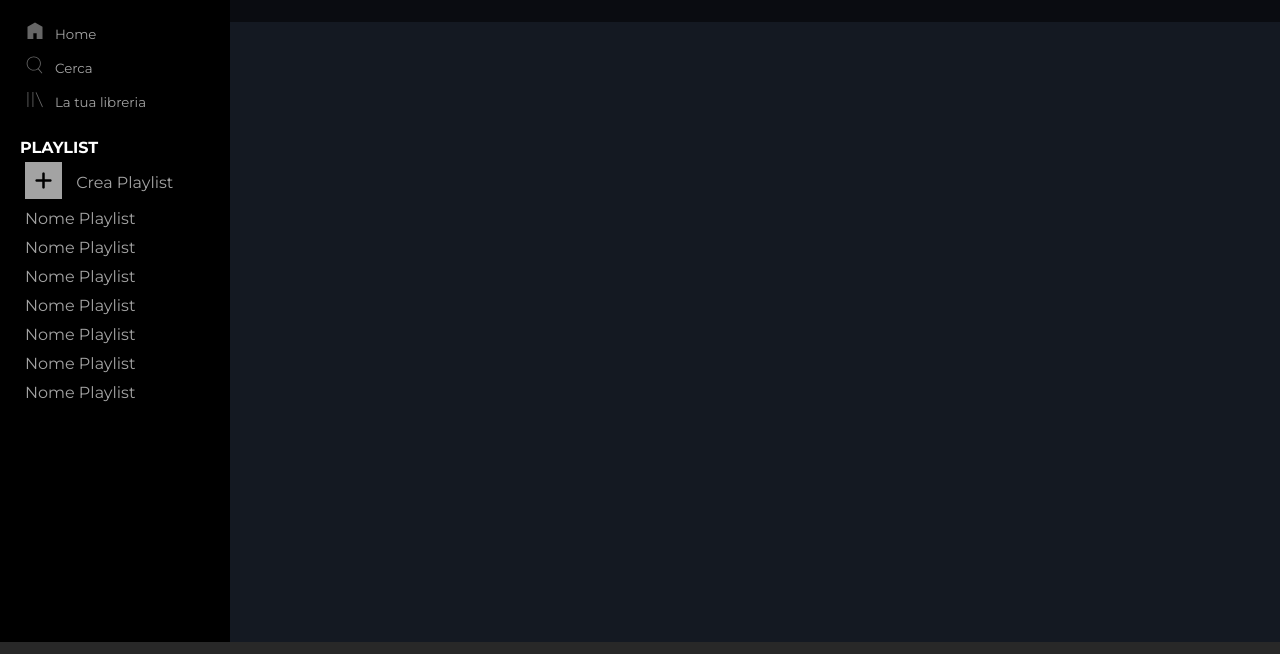
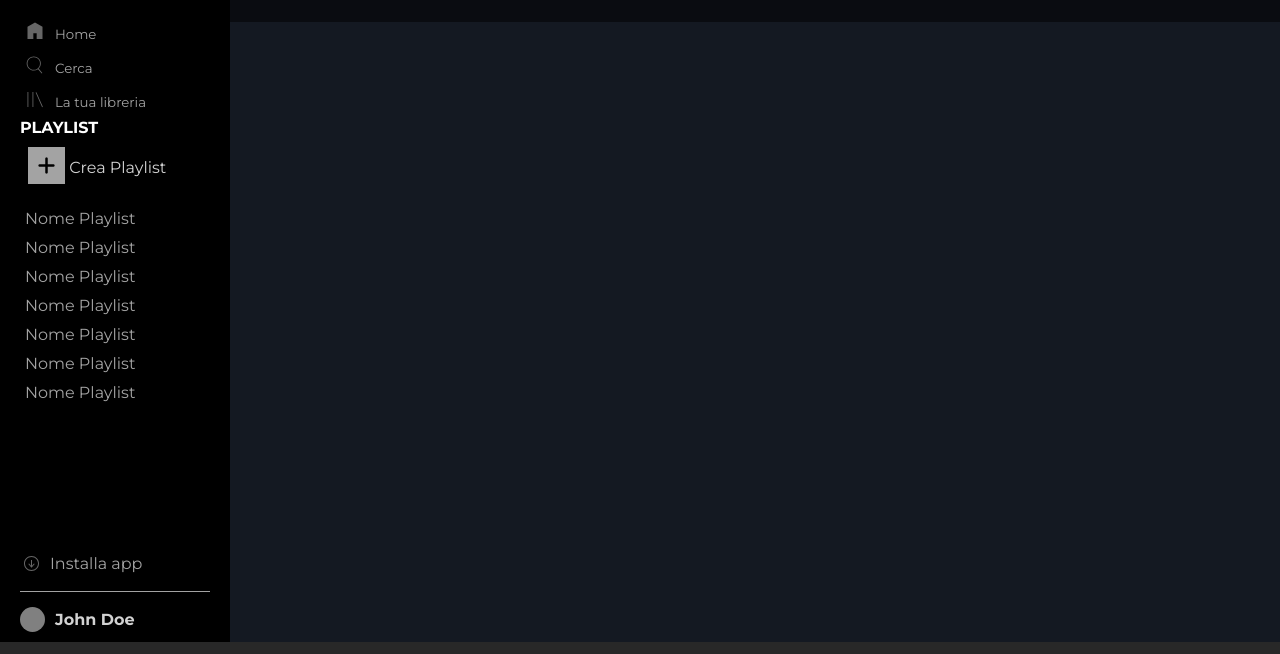
Before and after one commit to NicholasPeara92/html-css-spotifyweb, a plain HTML site: page index.html in a window 1280 px wide. Shown: the part 68-722 px from the top of the page. Drawn offline with Linux system fonts and the light colour scheme.

Commit message:
fix aside

```diff
--- a/css/aside.css
+++ b/css/aside.css
@@ -5,6 +5,8 @@ aside {
     background-color: black;
     color: #d2d2d2;
     overflow-y: auto;
+    display: flex;
+    flex-direction: column;
 }
 .logo {
     padding-top: 1.25rem;
@@ -12,6 +14,10 @@ aside {
 }
 nav img {
     filter: invert(60%);
+}
+.add {
+    margin-left: 18px;
+    margin-top: 10px;
 }
 
 aside nav {
@@ -21,6 +27,7 @@ aside nav {
 }
 aside h4 {
     color: white;
+    padding-left: 20px;
 }
 
 aside li {
@@ -43,12 +50,12 @@ aside li {
 }
 .download {
     color: #a3a3a3;
-    margin-top: 250px;
 }
 .profile {
     margin-top: .8125rem;
     margin-left: 1.25rem;
     margin-right: 1.25rem;
+    margin-bottom: 10px;
     padding-top: .9375rem;
     align-items: center;
     border-top: 1px solid #a3a3a3;
@@ -58,6 +65,23 @@ aside li {
     height: 25px;
     border-radius: 50%;
     background-color: grey;
+}
+.account {
+    margin-top: auto;
+}
+.playlist {
+    display: flex;
+    flex-direction: column;
+    overflow: hidden;
+    flex-grow: 1;
+}
+.playlist-nav {
+    flex-grow: 1;
+    overflow-y: hidden;
+}
+.playlist-nav ul {
+    overflow-y: auto;
+    height: 100%;
 }
 
 
--- a/index.html
+++ b/index.html
@@ -24,7 +24,7 @@
                     <img class="h-30 none" src="img/logo-small.svg" alt="logo Spotify small">
                 </div>
                 <!-- navigazione principale -->
-                <nav>
+                <nav class="main-nav">
                     <ul class="list-style-none">
                         <li class="flex">
                             <span>
@@ -53,13 +53,14 @@
                     </ul>
                 </nav>
                 <!-- navigazione playlist -->
-                <nav class="playlist">
+                <div class="playlist">
                     <h4>PLAYLIST</h4>
+                    <div class="p-left-10">
+                        <button class="add"><i class="fa-solid fa-plus"></i></button>
+                        Crea Playlist
+                    </div>
+                        <nav class="playlist-nav">
                             <ul class="list-style-none">
-                        <li>
-                            <button class="add"><i class="fa-solid fa-plus"></i></button>
-                            <span class="p-left-10">Crea Playlist</span>
-                        </li>
                                 <li><a href="#">Nome Playlist</a></li>
                                 <li><a href="#">Nome Playlist</a></li>
                                 <li><a href="#">Nome Playlist</a></li>
@@ -69,7 +70,9 @@
                                 <li><a href="#">Nome Playlist</a></li>
                             </ul>
                         </nav>
+                </div>
                 <!-- download e profilo -->
+                <div class="account">
                     <nav class="download flex">
                         <span><img src="img/download.svg" alt="download"></span>
                         <span class="p-left-10">Installa app</span>
@@ -78,6 +81,7 @@
                         <div class="img"></div>
                         <div class="p-left-10"><strong>John Doe</strong></div>
                     </div>
+                </div>
             </aside>
             <main></main>
         </div>
```
Also changed, not shown: css/common.css (line endings or trailing spaces). Lines whose indentation alone changed are shown as unchanged.
